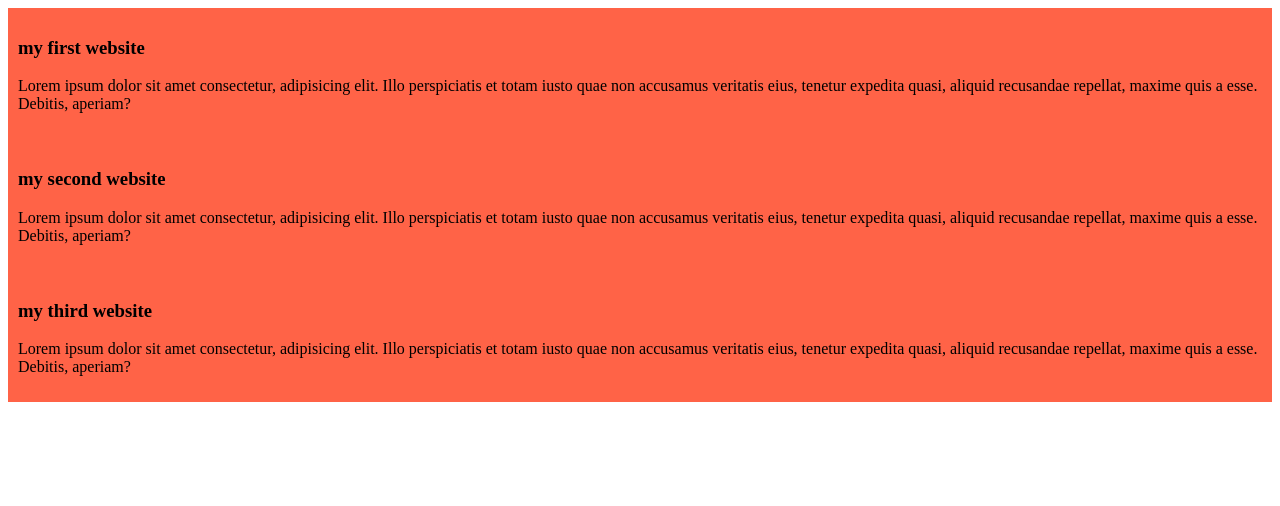
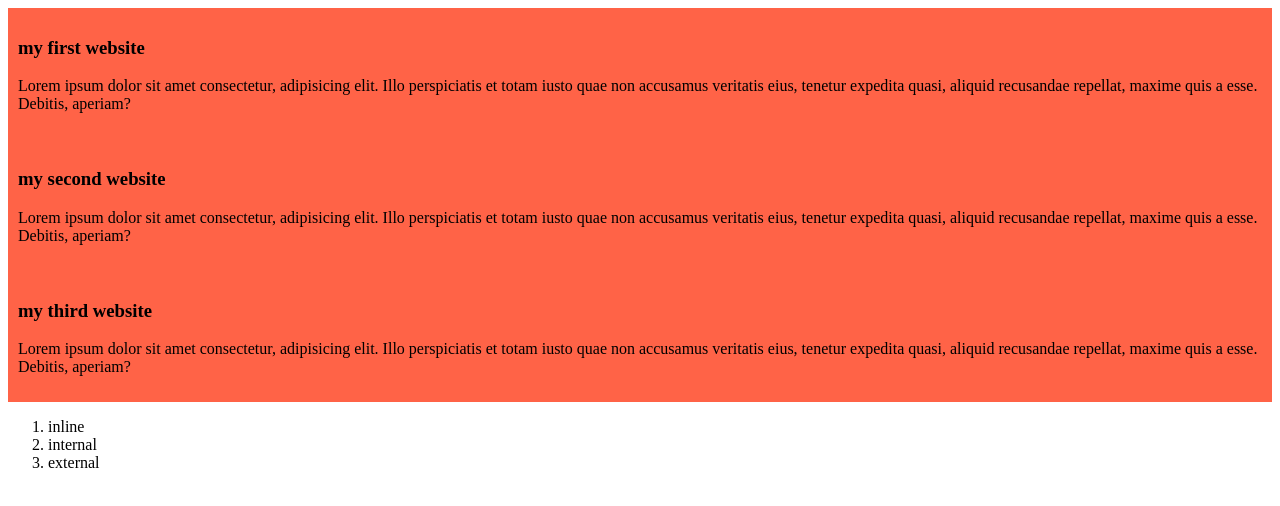
Before and after one commit to riko0909/rahnama-ferdousi-sumiya, a plain HTML site: page index.html in a window 1280 px wide. Drawn offline with Linux system fonts and the light colour scheme; files that its build step writes are made by us from their sources.

Commit message:
added ordered list

```diff
--- a/index.html
+++ b/index.html
@@ -20,6 +20,11 @@
     <h3>my third website</h3>
     <p>Lorem ipsum dolor sit amet consectetur, adipisicing elit. Illo perspiciatis et totam iusto quae non accusamus veritatis eius, tenetur expedita quasi, aliquid recusandae repellat, maxime quis a esse. Debitis, aperiam?</p>
 </div>
+<ol>
+    <li>inline</li>
+    <li>internal</li>
+    <li>external</li>
+</ol>
 
 </body>
 </html>
```
